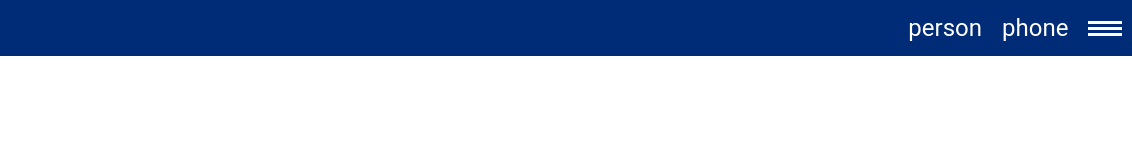
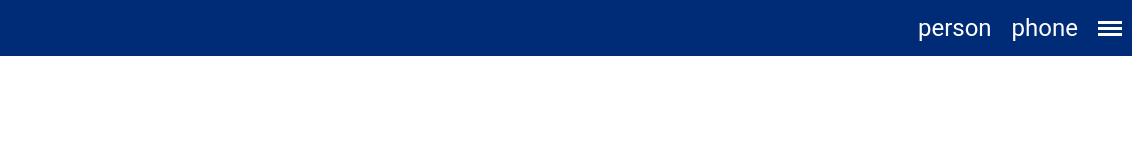
Before and after one commit to xmarianox/am-test, a React app: page / in a window 1280 px wide. Shown: the full height of the page, 148-1280 px from the left. Built offline with nearby package versions, Linux system fonts and the light colour scheme; some icons are missing.

Commit message:
Update appbar

```diff
--- a/src/styles/components/Appbar.scss
+++ b/src/styles/components/Appbar.scss
@@ -77,6 +77,7 @@
           @include size(100%, auto);
           border-bottom: 1px solid $lightGray;
           padding: 0 16px;
+          @include transition(0.2s);
         }
 
         a {
--- a/src/styles/generycs/_mixins.scss
+++ b/src/styles/generycs/_mixins.scss
@@ -19,21 +19,6 @@
      -moz-border-radius: $radius;
       -ms-border-radius: $radius;
           border-radius: $radius;
-}
-
-// =============================================================================
-// Border-radius
-// =============================================================================
-@mixin animationDelay($duration, $delay) {
-  -webkit-animation-duration: $duration;
-     -moz-animation-duration: $duration;
-      -ms-animation-duration: $duration;
-          animation-duration: $duration;
-
-  -webkit-animation-delay: $delay;
-     -moz-animation-delay: $delay;
-      -ms-animation-delay: $delay;
-          animation-delay: $delay;
 }
 
 // =============================================================================
@@ -137,33 +122,9 @@
   background: $white;
   transition: $button-transition;
 
-  @media #{$breakpoint-smartphone-big} {
-    width: $button-size-mobile;
-  }
-}
-
-@mixin line-white {
-  display: inline-block;
-  width: $button-size;
-  height: 3px;
-  vertical-align: middle;
-  background: $white;
-  transition: $button-transition;
-
-  @media #{$breakpoint-smartphone-big} {
-    width: $button-size-mobile;
-  }
-}
-
-// =============================================================================
-// FLEX-LIST
-// =============================================================================
-@mixin flex-list {
-  display: flex;
-  flex-flow: row;
-  flex-wrap: nowrap;
-  align-items: center;
-  justify-content: center;
+  // @media #{$breakpoint-smartphone-big} {
+  //   width: $button-size-mobile;
+  // }
 }
 
 // =============================================================================
--- a/src/styles/generycs/_variables.scss
+++ b/src/styles/generycs/_variables.scss
@@ -5,7 +5,7 @@ $grid-max-width: 1400px;
 $grid-columns: 12;
 
 $button-size: 1.5rem;
-$button-size-mobile: 2.1rem;
+// $button-size-mobile: 2.1rem;
 $button-transition: .3s;
 // =============================================================================
 // -- COLORES
```
